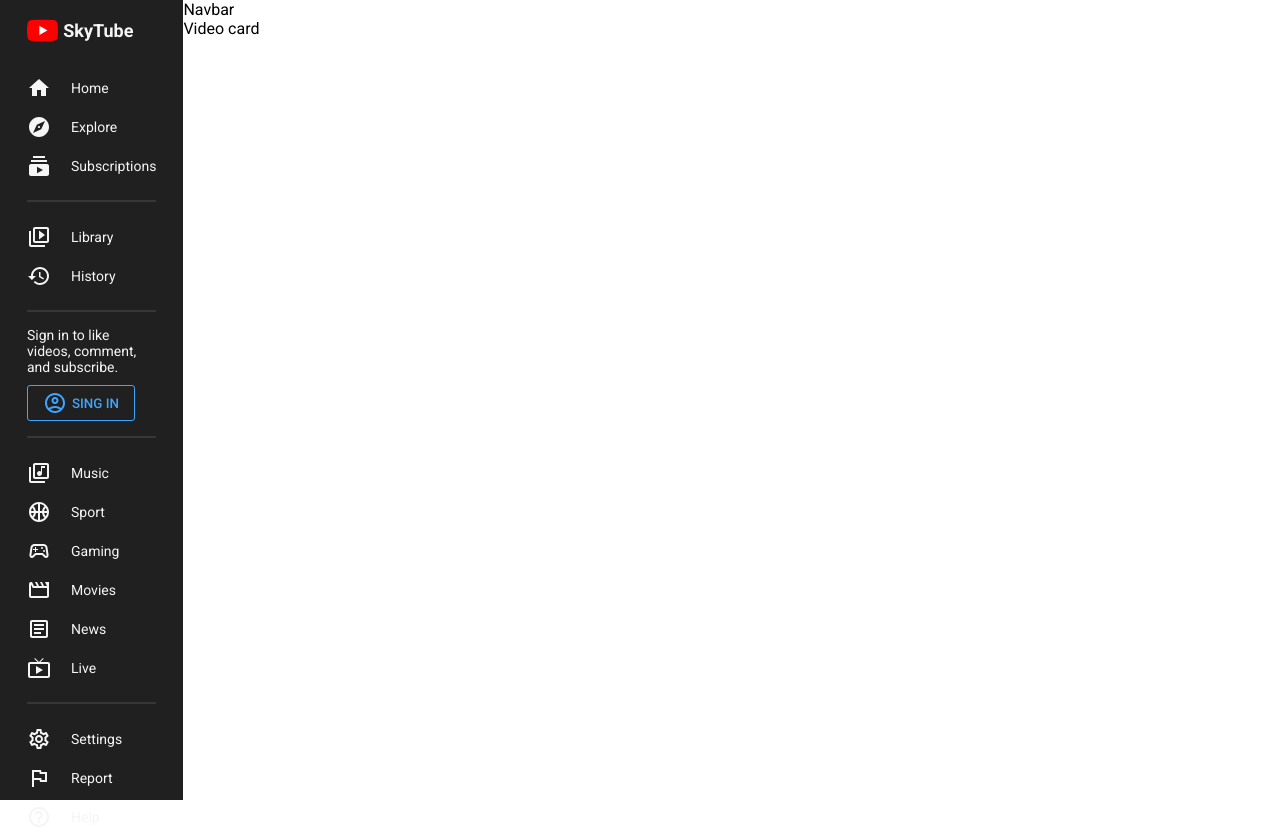
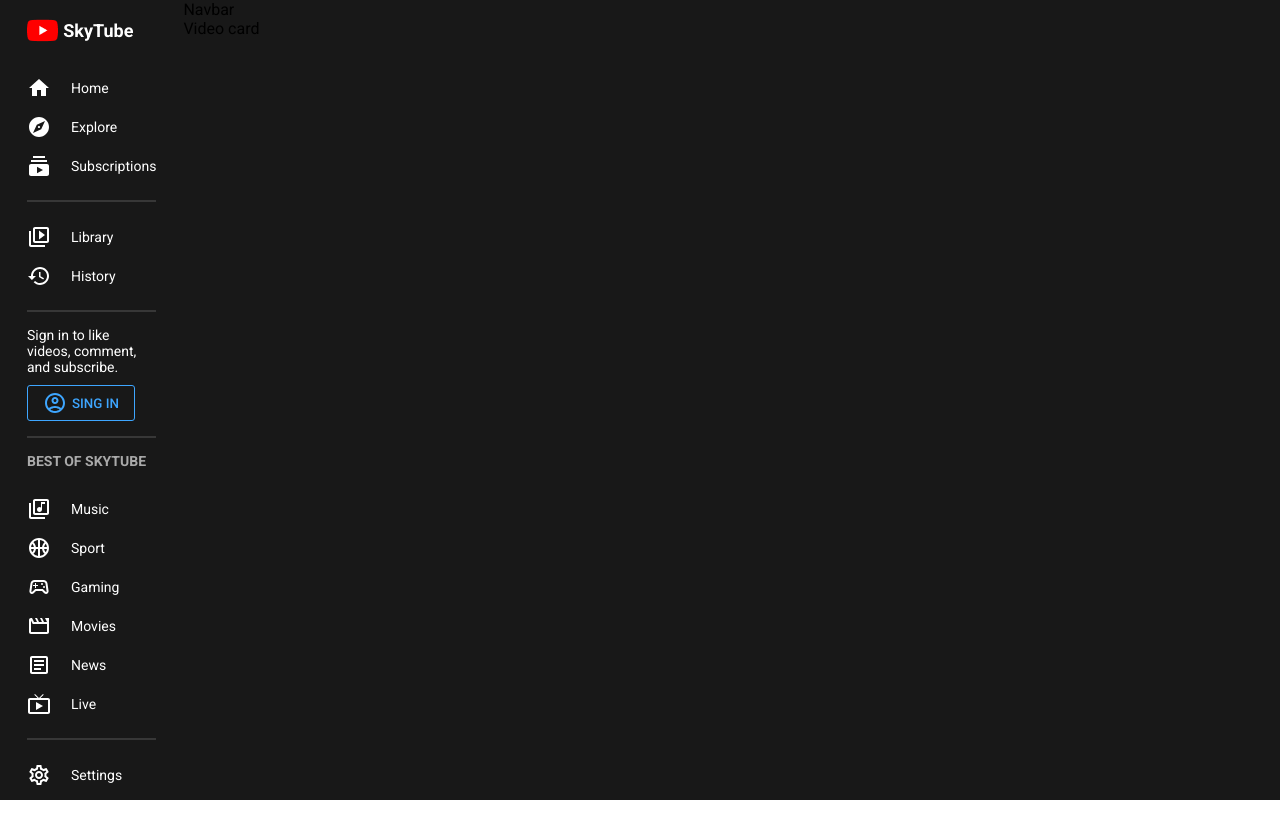
Before and after one commit to hekmatsalehi/video-sharing-app, a React (Create React App) app: page /video/test in a window 1280 px wide. Shown: the top 838 px of the page. Built offline with nearby package versions, Linux system fonts and the light colour scheme.

Commit message:
Added darkMode and lightMode to side menu

```diff
--- a/src/App.js
+++ b/src/App.js
@@ -1,19 +1,25 @@
-import styled from "styled-components";
+import { useState } from "react";
+import styled, { ThemeProvider } from "styled-components";
 import Menu from "./components/Menu";
 import Navbar from "./components/Navbar";
+import { darkTheme, lightTheme } from "./utils/Theme";
 
 const Container = styled.div`
   display: flex;
 `;
 const Main = styled.div`
   flex: 7;
+  background-color: ${({theme}) => theme.bg};
 `;
 const Wrapper = styled.div``;
 
 function App() {
+
+  const [darkMode, setDarkMode] = useState(true)
   return (
+    <ThemeProvider theme={darkMode ? darkTheme : lightTheme}>
       <Container>
-      <Menu/>
+        <Menu setDarkMode={setDarkMode} darkMode={darkMode} />
         <Main>
           <Navbar/>
           <Wrapper>
@@ -21,6 +27,7 @@
           </Wrapper>
         </Main>
       </Container>
+    </ThemeProvider>
   );
 }
 
--- a/src/components/Menu.jsx
+++ b/src/components/Menu.jsx
@@ -20,8 +20,8 @@
 
 const Container = styled.div`
   flex: 1;
-  background-color: #202020;
-  color: whitesmoke;
+  background-color: ${({theme}) => theme.bg};
+  color: ${({theme}) => theme.text};
   height: 100vh;
   font-size: 14px;
   position: sticky;
@@ -55,7 +55,7 @@
 
 const Hr = styled.hr`
   margin: 15px 0px;
-  border: 0.5px solid #373737;
+  border: 0.5px solid ${({theme}) => theme.soft};
 `;
 
 const Login = styled.div`
@@ -75,7 +75,13 @@
   align-items: center;
   gap: 5px;
 `;
-function Menu() {
+
+const Title = styled.h2`
+  font-size: 14px;
+  color: #aaaaaa;
+  margin-bottom: 20px;
+`;
+function Menu({setDarkMode, darkMode}) {
   return (
     <Container>
       <Wrapper>
@@ -113,6 +119,7 @@
           </Button>
         </Login>
         <Hr/>
+        <Title>BEST OF SKYTUBE</Title>
         <Item>
           <LibraryMusicOutlinedIcon/>
           Music
@@ -150,7 +157,7 @@
           <HelpOutlineOutlinedIcon/>
           Help
         </Item>
-        <Item>
+        <Item onClick={() => setDarkMode(!darkMode)}>
           <SettingsBrightnessOutlinedIcon/>
           Light Mode
         </Item>
--- /dev/null
+++ b/src/utils/Theme.js
@@ -0,0 +1,15 @@
+export const darkTheme = {
+    bg: "#181818",
+    bgLighter: "#202020",
+    text: "white",
+    textSoft: "#aaaaaa",
+    soft: "#373737"
+}
+
+export const lightTheme = {
+    bg: "#f9f9f9",
+    bgLighter: "whitesmoke",
+    text: "black",
+    textSoft: "#606060",
+    soft: "#f1f1f1"
+}
```
Lines whose indentation alone changed are shown as unchanged.
